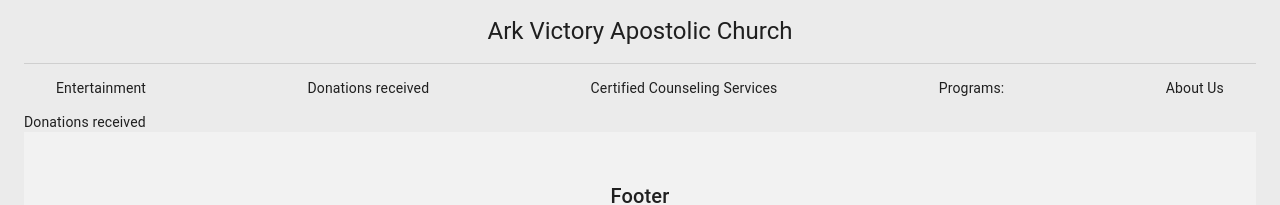
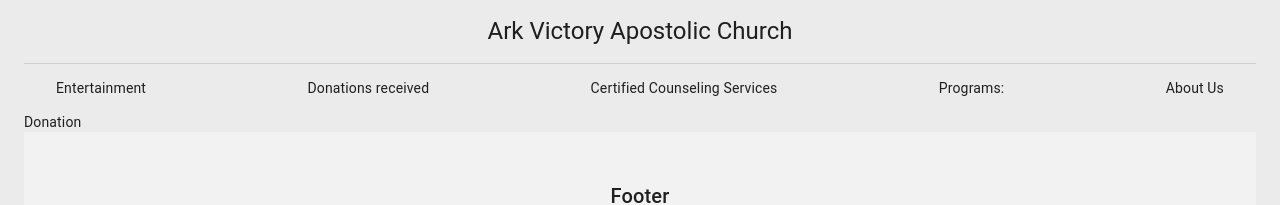
Before and after one commit to Jayammo/ArkVictoryWeb, a React (Create React App) app: page /donations in a window 1280 px wide. Shown: the top 205 px of the page. Built offline with nearby package versions, Linux system fonts and the light colour scheme.

Commit message:
Start Pages components

```diff
--- a/src/App.js
+++ b/src/App.js
@@ -1,11 +1,16 @@
-
 import { makeStyles, CssBaseline, Container } from "@material-ui/core";
 import React from "react";
 import { BrowserRouter as Router, Switch, Route } from "react-router-dom";
 import Footer from "./component/Footer/Footer";
 import Header from "./component/Header/Header";
-import Home from "./component/Pages/Home/Home";
-
+import {
+  Home,
+  About,
+  Counsel,
+  Donation,
+  Entertainment,
+  Program,
+} from "./component/Pages/index";
 
 const useStyles = makeStyles((theme) => {
   console.log({ theme });
@@ -17,15 +22,6 @@ const useStyles = makeStyles((theme) => {
   };
 });
 
-const sections = [
-  { title: "Entertainment", url: "/entertainment" },
-  { title: "Donations received", url: "/donations" },
-  { title: "Certified Counseling Services", url: "/counseling" },
-  { title: "Programs:", url: "/programs" },
-  { title: "About Us", url: "/about" },
-];
-
-
 function App() {
   const classes = useStyles();
   return (
@@ -33,24 +29,14 @@ function App() {
       <CssBaseline />
       <Container maxWidth="lg">
         <Router>
-          <Header title="Ark Victory Apostolic Church" sections={sections} />
+          <Header title="Ark Victory Apostolic Church" />
           <Switch>
             <Route exact path="/" component={Home} />
-            <Route exact path="/entertainment">
-              <div>Entertainment</div>
-            </Route>
-            <Route exact path="/donations">
-              <div>Donations received</div>
-            </Route>
-            <Route exact path="/counseling">
-              <div>Certified Counseling Services</div>
-            </Route>
-            <Route exact path="/programs">
-              <div>Programs</div>
-            </Route>
-            <Route exact path="/about">
-              <div>About Us</div>
-            </Route>
+            <Route exact path="/entertainment" component={Entertainment} />
+            <Route exact path="/donations" component={Donation} />
+            <Route exact path="/counseling" component={Counsel} />
+            <Route exact path="/programs" component={Program} />
+            <Route exact path="/about" component={About} />
           </Switch>
           <Footer
             title="Footer"
--- a/src/component/Header/Header.js
+++ b/src/component/Header/Header.js
@@ -22,9 +22,16 @@ const useStyles = makeStyles((theme) => ({
   },
 }));
 
+const sections = [
+  { title: "Entertainment", url: "/entertainment" },
+  { title: "Donations received", url: "/donations" },
+  { title: "Certified Counseling Services", url: "/counseling" },
+  { title: "Programs:", url: "/programs" },
+  { title: "About Us", url: "/about" },
+];
 function Header(props) {
   const classes = useStyles();
-  const { sections, title } = props;
+  const { title } = props;
 
   return (
     <React.Fragment>
--- /dev/null
+++ b/src/component/Pages/Counsel/Counsel.jsx
@@ -0,0 +1,5 @@
+const Counsel = (props) => {
+  return <div>Counsel</div>;
+};
+
+export default Counsel;
--- /dev/null
+++ b/src/component/Pages/Donation/Donation.jsx
@@ -0,0 +1,5 @@
+const Donation = (props) => {
+  return <div>Donation</div>;
+};
+
+export default Donation;
--- /dev/null
+++ b/src/component/Pages/Entertainment/Entertainment.jsx
@@ -0,0 +1,5 @@
+const Entertainment = (props) => {
+  return <div>Entertainment</div>;
+};
+
+export default Entertainment;
--- /dev/null
+++ b/src/component/Pages/Program/Program.jsx
@@ -0,0 +1,5 @@
+const Program = (props) => {
+  return <div>Program</div>;
+};
+
+export default Program;
--- /dev/null
+++ b/src/component/Pages/index.jsx
@@ -0,0 +1,8 @@
+import Home from "./Home/Home";
+import About from "./About/About";
+import Counsel from "./Counsel/Counsel";
+import Donation from "./Donation/Donation";
+import Entertainment from "./Entertainment/Entertainment";
+import Program from "./Program/Program";
+
+export { Home, About, Counsel, Donation, Entertainment, Program };
```
Also changed, not shown: 1 other file (tests, documents, lock files or other folders).
